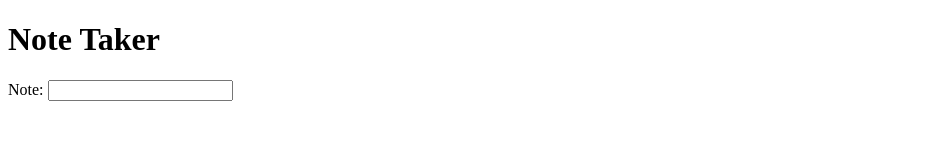
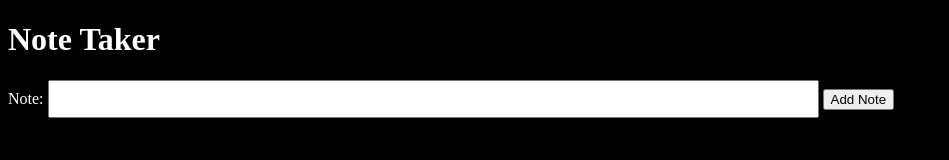
Before and after one commit to mofesdo/NotesApp, a plain HTML site: page index.html in a window 1280 px wide. Shown: the whole page, without its empty margins (0-949 px from the left). Drawn offline with Linux system fonts and the light colour scheme.

Commit message:
basic html done

```diff
--- a/index.html
+++ b/index.html
@@ -4,12 +4,17 @@
     <meta charset="UTF-8">
     <meta name="viewport" content="width=device-width, initial-scale=1.0">
     <title>Notes App</title>
+    <link rel="stylesheet" href="main.css">
 </head>
 <body>
     <h1>Note Taker</h1>
     <form>
         <label>Note:</label>
-        <input type = "text">
+        <input type = "text" size= 80% id="textboxid">
+        <input type="button" id="addBtn" onclick=add() value="Add Note"></button>
     </form>
+
+
+    <script src="index.js"></script>
 </body>
 </html>
--- a/index.js
+++ b/index.js
@@ -0,0 +1,6 @@
+//document.querySelector("#addBtn").addEventListener("click", add);
+
+
+function add(){
+    console.log("adding note...")
+}
--- a/main.css
+++ b/main.css
@@ -0,0 +1,10 @@
+body{
+    background-color: black;
+    color: white;
+}
+
+#textboxid
+{
+    height:2em;
+    font-size:12pt;
+}
```
